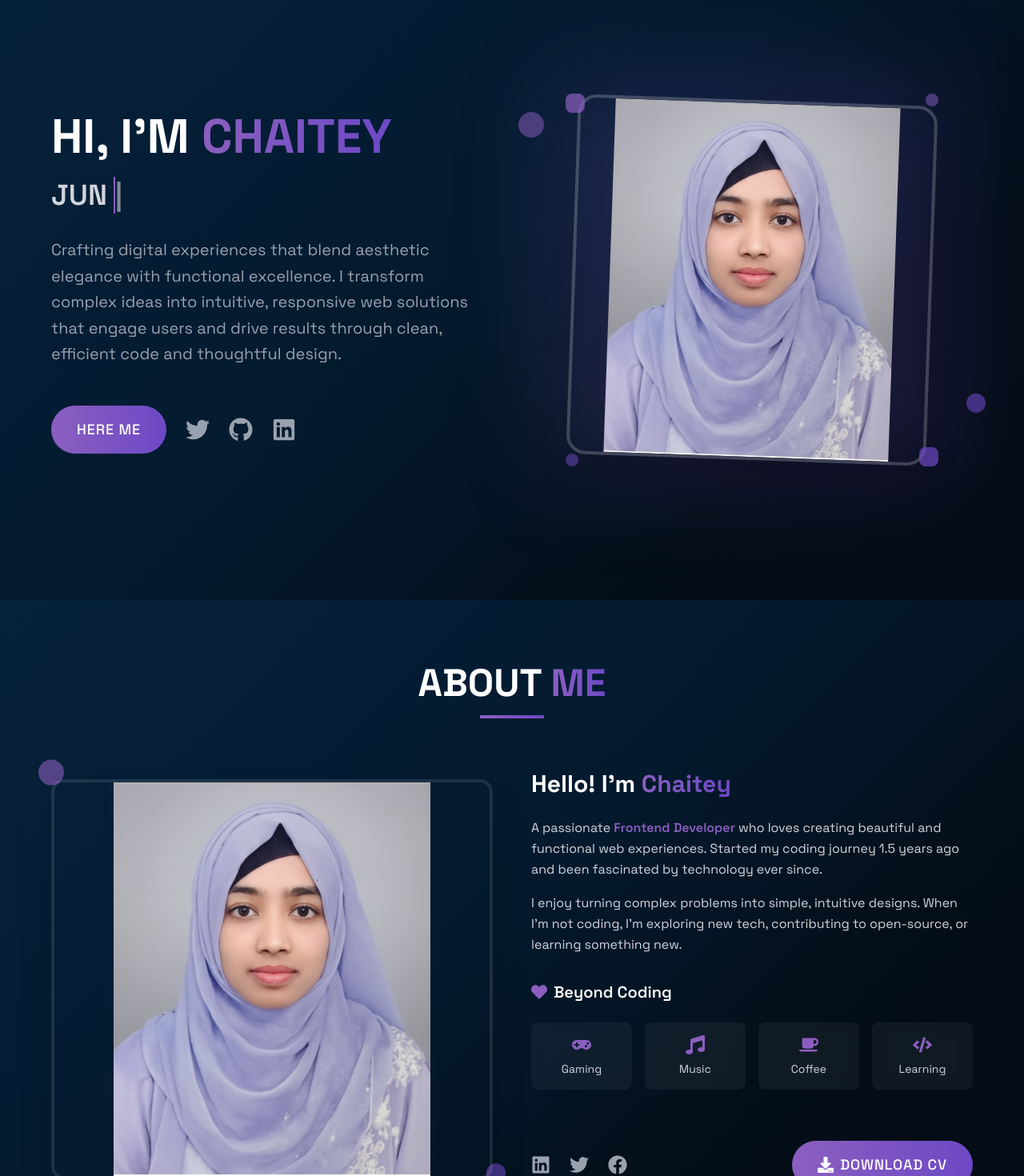
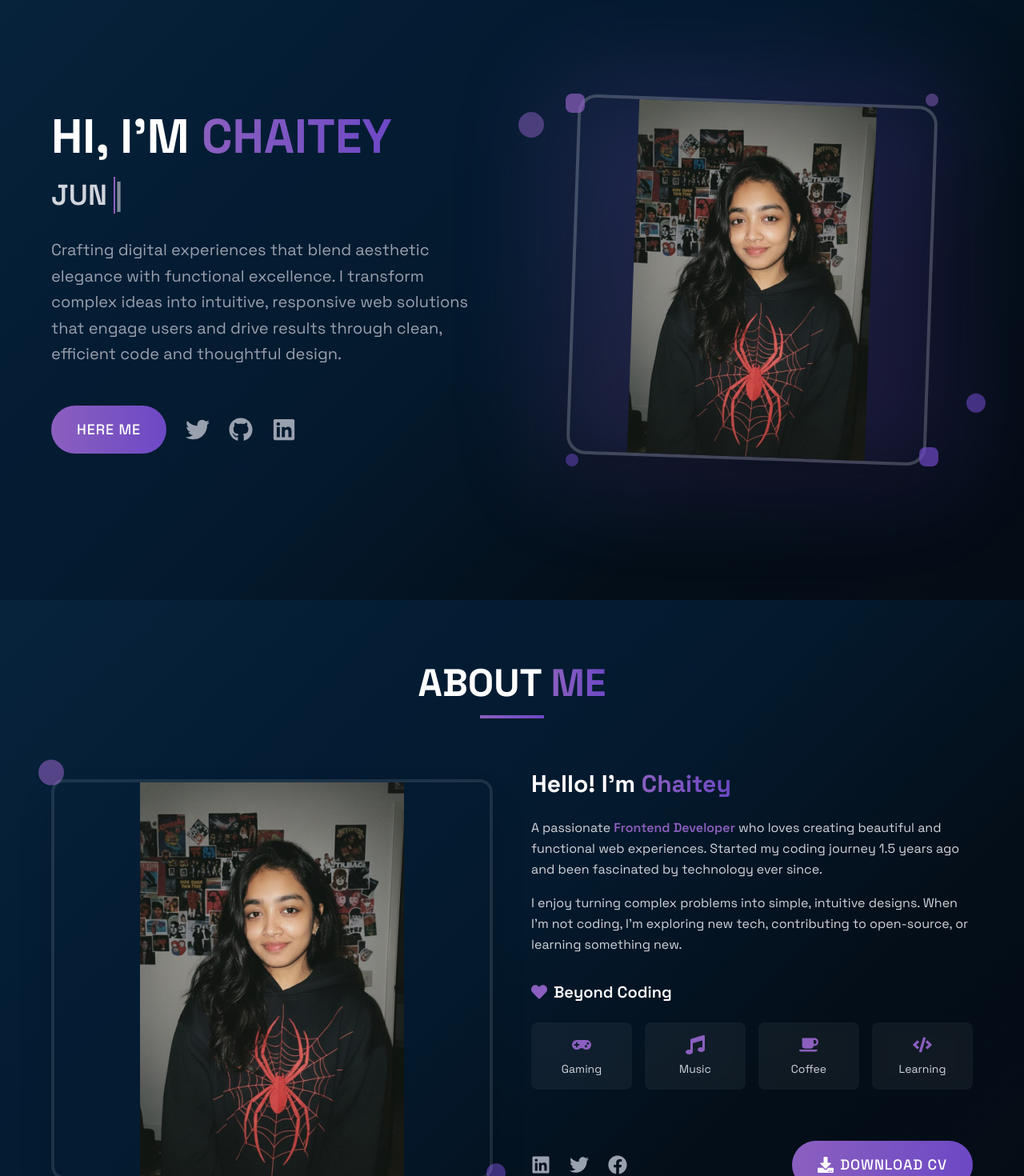
Before and after one commit to chaitey23/Chaitey, a React (Vite) app: page / in a window 1280 px wide. Shown: the part 180-1650 px from the top of the page at 80% size. Built offline with nearby package versions, Linux system fonts and the light colour scheme.

Commit message:
change Image

```diff
--- a/src/Components/AboutMe.jsx
+++ b/src/Components/AboutMe.jsx
@@ -1,7 +1,7 @@
 import React from 'react';
 import { motion } from 'framer-motion';
 import { FaDownload, FaLinkedin, FaTwitter, FaFacebook, FaCode, FaHeart, FaGamepad, FaMusic, FaCoffee } from 'react-icons/fa';
-import aboutPhoto from '../assets/portfolioImg.png';
+import aboutPhoto from '../assets/PortfolioImage.jpeg';
 
 // Animation variants
 const containerVariants = {
@@ -194,7 +194,7 @@ const AboutMe = () => {
                                 <motion.img
                                     src={aboutPhoto}
                                     alt="Chaitey"
-                                    className="w-full h-full object-contain"
+                                    className="w-full h-full object-contain scale-110"
                                     whileHover={{ scale: 1.05 }}
                                     transition={{ duration: 0.5 }}
                                 />
--- a/src/Components/HeroSection.jsx
+++ b/src/Components/HeroSection.jsx
@@ -1,6 +1,6 @@
 import React, { useState, useEffect } from 'react';
 import { FaGithub, FaLinkedin, FaTwitter, FaDownload, FaEye } from 'react-icons/fa';
-import profilePhoto from '../assets/portfolioImg.png'
+import profilePhoto from '../assets/PortfolioImage.jpeg'
 const HeroSection = () => {
     const [text, setText] = useState('');
     const [isDeleting, setIsDeleting] = useState(false);
@@ -105,7 +105,7 @@ const HeroSection = () => {
                                     <img
                                         src={profilePhoto}
                                         alt="Chaitey"
-                                        className="w-full h-full object-contain"
+                                        className="w-full h-full object-contain scale-110"
                                     />
                                 </div>
 
```
Also changed, not shown: src/assets/PortfolioImage.jpeg (added), src/assets/portfolioImg.png (deleted).
